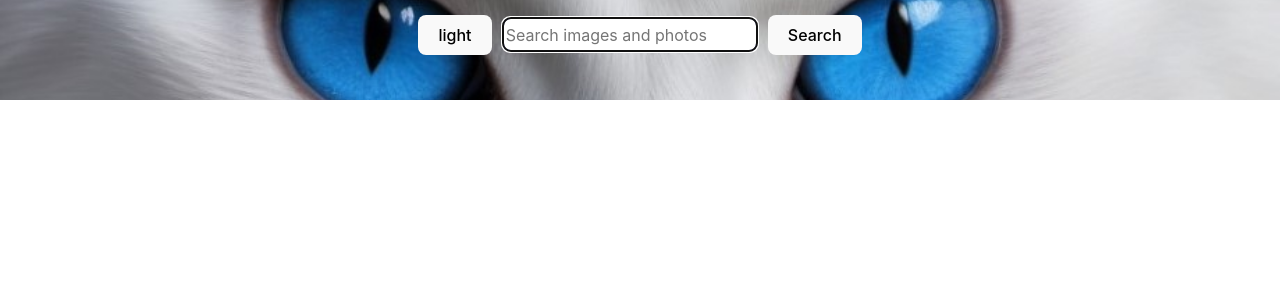
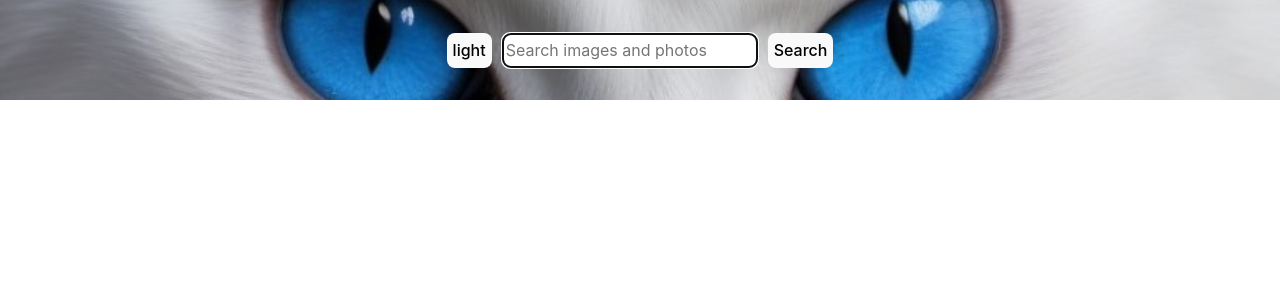
Before and after one commit to Vi-Kovalska/Gallery, a React (Vite) app: page / in a window 1280 px wide. Shown: the top 300 px of the page. Built offline with nearby package versions, Linux system fonts and the light colour scheme.

Commit message:
implement the adaptive layout

```diff
--- a/src/components/ImageModal/ImageModal.module.css
+++ b/src/components/ImageModal/ImageModal.module.css
@@ -0,0 +1,10 @@
+.imgModal{
+    width: 320px;
+    height: 400px;
+}
+@media (min-width: 768px) {
+    .imgModal{
+        width: auto;
+        height: 500px;
+    }
+}
--- a/src/components/ImageModal/ImageModal.tsx
+++ b/src/components/ImageModal/ImageModal.tsx
@@ -15,9 +15,9 @@ export const ImageModal = ({ image, modalIsOpen, closeModal, handleBackdrop }: P
             top: '50%',
             left: '50%',
             right: 'auto',
-            bottom: 'auto',
+        bottom: 'auto',
             marginRight: '-50%',
-            transform: 'translate(-50%, -50%)',
+        transform: 'translate(-50%, -50%)',
         },
         overlay: {
         position: 'fixed',
@@ -35,7 +35,7 @@ export const ImageModal = ({ image, modalIsOpen, closeModal, handleBackdrop }: P
                 onRequestClose={closeModal}
                 style={customStyles}
             contentLabel="Gallery's card">
-                <img key={`${id}${crypto.randomUUID()}`} src={regular} alt={alt_description}/>
+                <img key={`${id}${crypto.randomUUID()}`} src={regular} alt={alt_description} className={s.imgModal} />
             </Modal>
         </div>
     )
--- a/src/components/SearchBar/SearchBar.module.css
+++ b/src/components/SearchBar/SearchBar.module.css
@@ -19,7 +19,11 @@
     justify-content: center;
     align-items: center;
 }
-
+.btnHeader{
+    height: 30px;
+    width: auto;
+    padding: 5px;
+}
 .light {
     background-image: url(./light-eyes-bg.jpg);
     background-repeat: no-repeat;
@@ -45,3 +49,13 @@
     display: flex;
     align-items: start;
 }
+@media (min-width: 768px) {
+    .btnHeader {
+            height: 35px;
+            width: auto;
+            padding: 5px;
+        }
+        .dark, .light{
+            align-items: center;
+        }
+}
--- a/src/components/SearchBar/SearchBar.tsx
+++ b/src/components/SearchBar/SearchBar.tsx
@@ -16,10 +16,10 @@ if (context === undefined) {
 
   return (
     <header className={s[clsx(theme === 'light' ? 'light' : 'dark')]}>
-      <button onClick={toggleTheme}>{theme}</button>
+      <button onClick={toggleTheme} className={s.btnHeader}>{theme}</button>
       <form onSubmit={onSubmit} className={s.formSearch}>
         <input className={s.inputQuery} name='query'  type="text" autoComplete="off" autoFocus placeholder="Search images and photos" />
-         <button type="submit">Search</button>
+         <button type="submit" className={s.btnHeader}>Search</button>
       </form>
       </header>
   )
```
